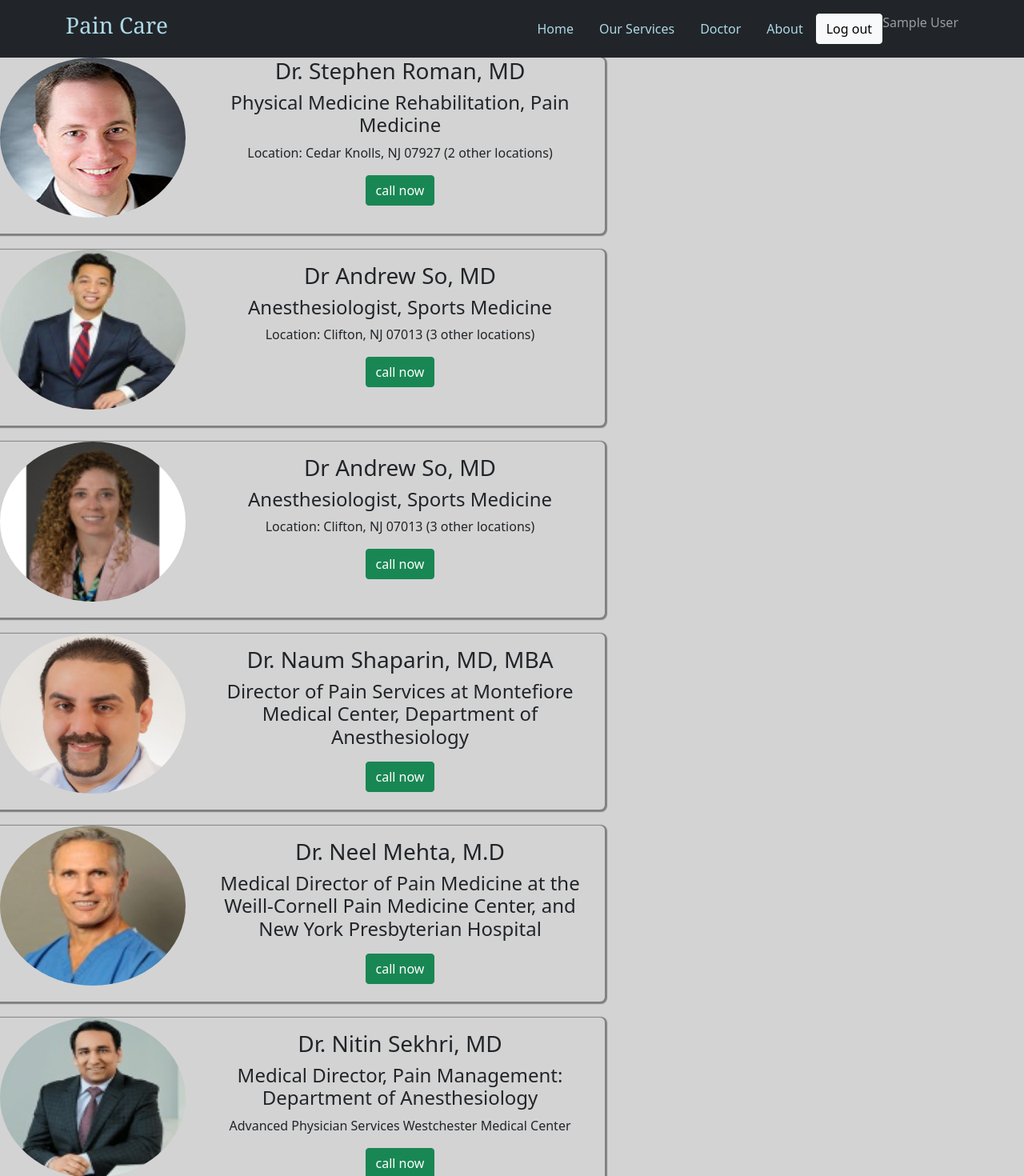
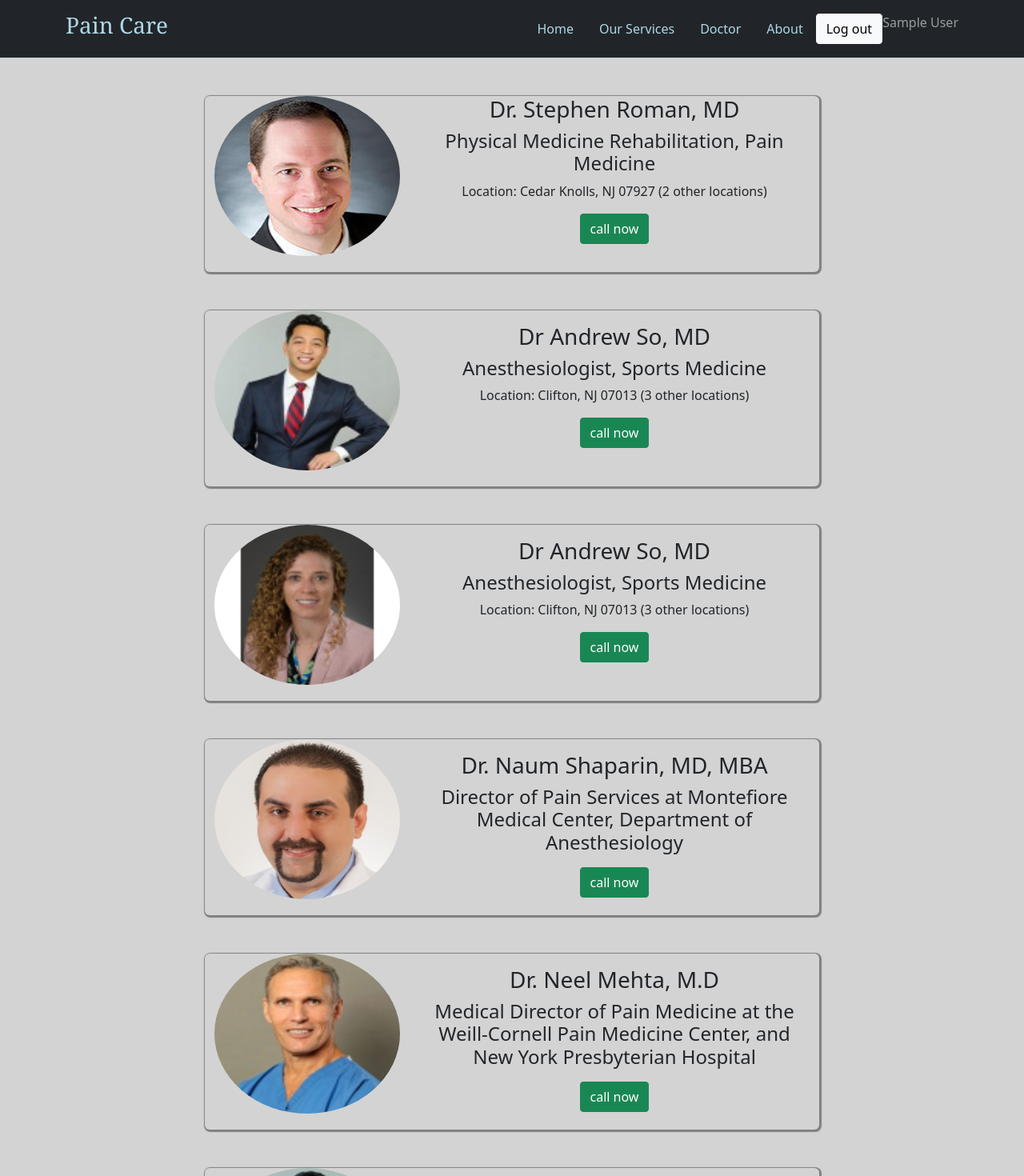
Before and after one commit to Alok-Codecamp/pain-care, a React (Create React App) app: page /doctor in a window 1280 px wide. Shown: the top 1470 px of the page at 80% size. Built offline with nearby package versions, Linux system fonts and the light colour scheme; no server answers; sample sign-in values are in the browser's storage.

Commit message:
doctor page edited

```diff
--- a/src/components/Doctors/Doctor.js
+++ b/src/components/Doctors/Doctor.js
@@ -9,8 +9,8 @@ import img6 from '../../image/doctors/dev.jfif';
 
 const Doctor = () => {
     return (
-        <div className="doctor-container">
-            <div className="row doctor">
+        <div className="doctor-container ">
+            <div className="row doctor mt-5 ms-auto me-auto">
                 <div className="img col-4">
                     <img src={img1} alt="" />
                 </div>
@@ -22,7 +22,7 @@ const Doctor = () => {
                     <button className="btn btn-success">call now</button>
                 </div>
             </div>
-            <div className="row doctor">
+            <div className="row doctor mt-5 ms-auto me-auto">
                 <div className="img col-4">
                     <img src={img3} alt="" />
                 </div>
@@ -34,7 +34,7 @@ const Doctor = () => {
                     <button className="btn btn-success">call now</button>
                 </div>
             </div>
-            <div className="row doctor">
+            <div className="row doctor mt-5 ms-auto me-auto">
                 <div className="img col-4">
                     <img src={img2} alt="" />
                 </div>
@@ -47,7 +47,7 @@ const Doctor = () => {
                     <button className="btn btn-success">call now</button>
                 </div>
             </div>
-            <div className="row doctor">
+            <div className="row doctor mt-5 ms-auto me-auto">
                 <div className="img col-4">
                     <img src={img4} alt="" />
                 </div>
@@ -60,7 +60,7 @@ const Doctor = () => {
                     <button className="btn btn-success">call now</button>
                 </div>
             </div>
-            <div className="row doctor">
+            <div className="row doctor mt-5 ms-auto me-auto">
                 <div className="img col-4">
                     <img src={img5} alt="" />
                 </div>
@@ -73,7 +73,7 @@ const Doctor = () => {
                     <button className="btn btn-success">call now</button>
                 </div>
             </div>
-            <div className="row doctor">
+            <div className="row doctor mt-5 ms-auto me-auto">
                 <div className="img col-4">
                     <img src={img6} alt="" />
                     </div>
--- a/src/components/Login/Login/Login.js
+++ b/src/components/Login/Login/Login.js
@@ -33,7 +33,7 @@ const Login = () => {
             <form onSubmit={handleLogin} className="login-form" action="">
                 <input onBlur={handleEmail} type="email" placeholder="Email" />
                 <input onBlur={handlepassword} type="password" placeholder="password" />
-                <input type="submit" />
+                <input type="submit"/>
             </form>
             <div className="google-signIn">
                 <p>New User ? <Link to="/registration">Registration</Link></p>
```
